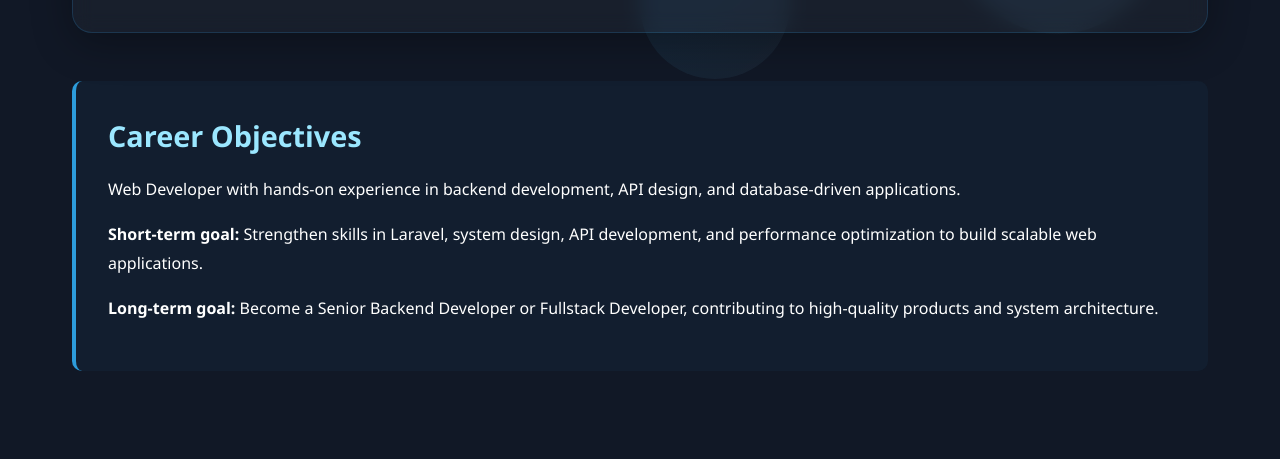
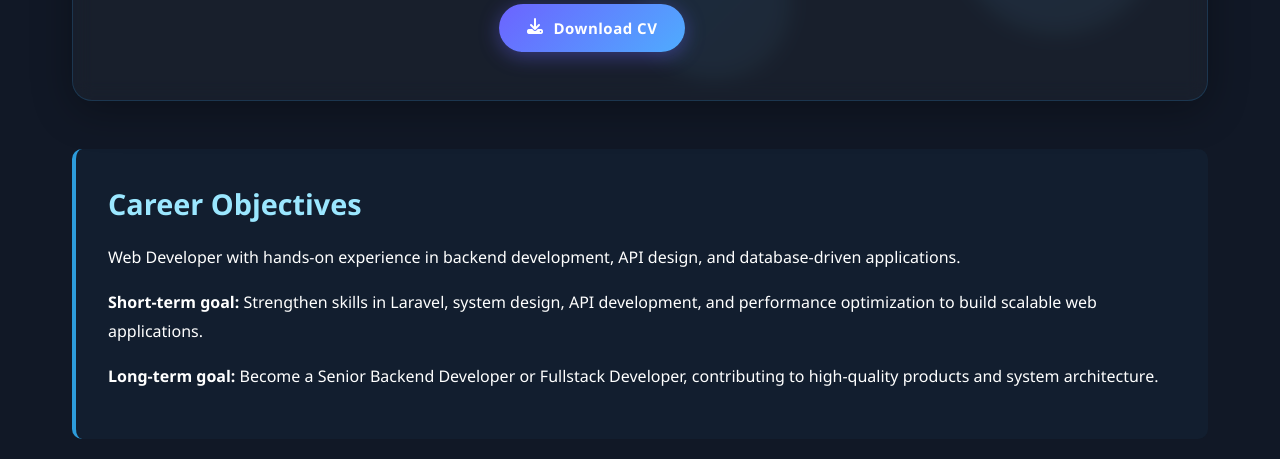
Before and after one commit to lephiha/Web_CV_LePhiHa, a website: page index.html in a window 1280 px wide. Shown: the part 641-1100 px from the top of the page. Drawn offline with Linux system fonts and the light colour scheme.

Commit message:
update download cv

```diff
--- a/css/style.css
+++ b/css/style.css
@@ -960,3 +960,55 @@ section.visible {
         visibility: visible !important;
     }
 }
+
+/* ===== Download CV Button ===== */
+.btn-download-cv {
+  display: inline-flex;
+  align-items: center;
+  gap: 10px;
+  margin-top: 20px;
+  padding: 12px 28px;
+  background: linear-gradient(135deg, #6c63ff, #4facfe);
+  color: #fff;
+  text-decoration: none;
+  border-radius: 50px;
+  font-size: 15px;
+  font-weight: 600;
+  letter-spacing: 0.5px;
+  box-shadow: 0 4px 20px rgba(108, 99, 255, 0.4);
+  transition: all 0.3s ease;
+  position: relative;
+  overflow: hidden;
+}
+
+.btn-download-cv::before {
+  content: '';
+  position: absolute;
+  top: 0; left: -100%;
+  width: 100%; height: 100%;
+  background: linear-gradient(90deg, transparent, rgba(255,255,255,0.2), transparent);
+  transition: left 0.5s ease;
+}
+
+.btn-download-cv:hover::before {
+  left: 100%;
+}
+
+.btn-download-cv:hover {
+  transform: translateY(-3px);
+  box-shadow: 0 8px 30px rgba(108, 99, 255, 0.6);
+}
+
+.btn-download-cv:active {
+  transform: translateY(0);
+}
+
+.btn-download-cv i {
+  font-size: 16px;
+  animation: bounce-icon 1.5s infinite;
+}
+
+@keyframes bounce-icon {
+  0%, 100% { transform: translateY(0); }
+  50%       { transform: translateY(-3px); }
+}
--- a/index.html
+++ b/index.html
@@ -67,6 +67,11 @@
                         <a href="https://github.com/lephiha" target="_blank"><i class="fab fa-github"></i></a>
                         <a href="https://www.tiktok.com/@lephiha" target="_blank"><i class="fab fa-tiktok"></i></a>
                     </div>
+
+                     <a href="./Le-Phi-Ha-CV.pdf" download="CV_LePhiHa.pdf" class="btn-download-cv">
+                        <i class="fas fa-download"></i>
+                        <span>Download CV</span>
+                    </a>
                 </div>
             </div>
 
```
Also changed, not shown: 3 other files.
